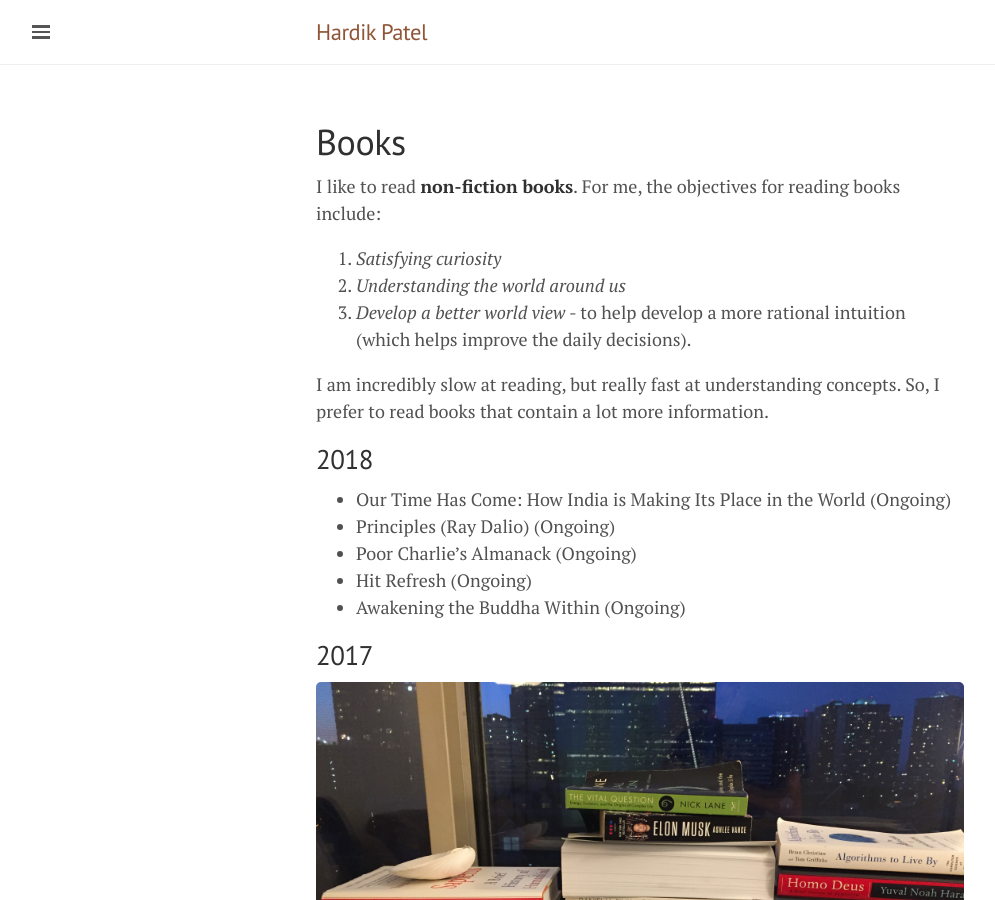
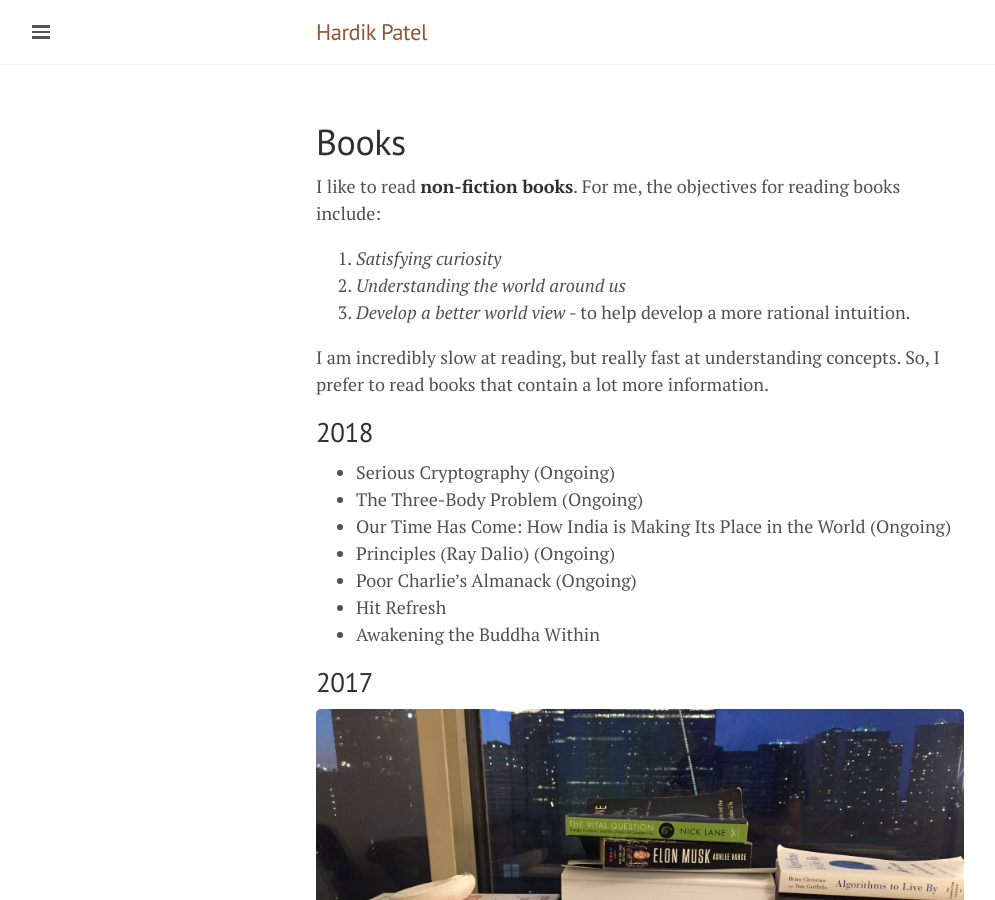
Before and after one commit to hardikp/hardikp.github.io, a Jekyll site: the page built from books.md, in a window 1280 px wide and 900 px high. Shown: the whole window, without its empty margins (0-995 px from the left). Built offline with Jekyll 4.4.1, drawn with Linux system fonts in a browser that asks for light colours; comment, search, counter and statistics services are not loaded.

Commit message:
Updating book list

```diff
--- a/books.md
+++ b/books.md
@@ -7,17 +7,19 @@ permalink: /books/
 I like to read **non-fiction books**. For me, the objectives for reading books include:
 1. *Satisfying curiosity*
 1. *Understanding the world around us*
-1. *Develop a better world view* - to help develop a more rational intuition (which helps improve the daily decisions).
+1. *Develop a better world view* - to help develop a more rational intuition.
 
 I am incredibly slow at reading, but really fast at understanding concepts. So, I prefer to read books that contain
 a lot more information.
 
 ## 2018
+* Serious Cryptography (Ongoing)
+* The Three-Body Problem (Ongoing)
 * Our Time Has Come: How India is Making Its Place in the World (Ongoing)
 * Principles (Ray Dalio) (Ongoing)
 * Poor Charlie's Almanack (Ongoing)
-* Hit Refresh (Ongoing)
-* Awakening the Buddha Within (Ongoing)
+* Hit Refresh
+* Awakening the Buddha Within
 
 ## 2017
 <img src="/assets/books-2017.JPG">
```
